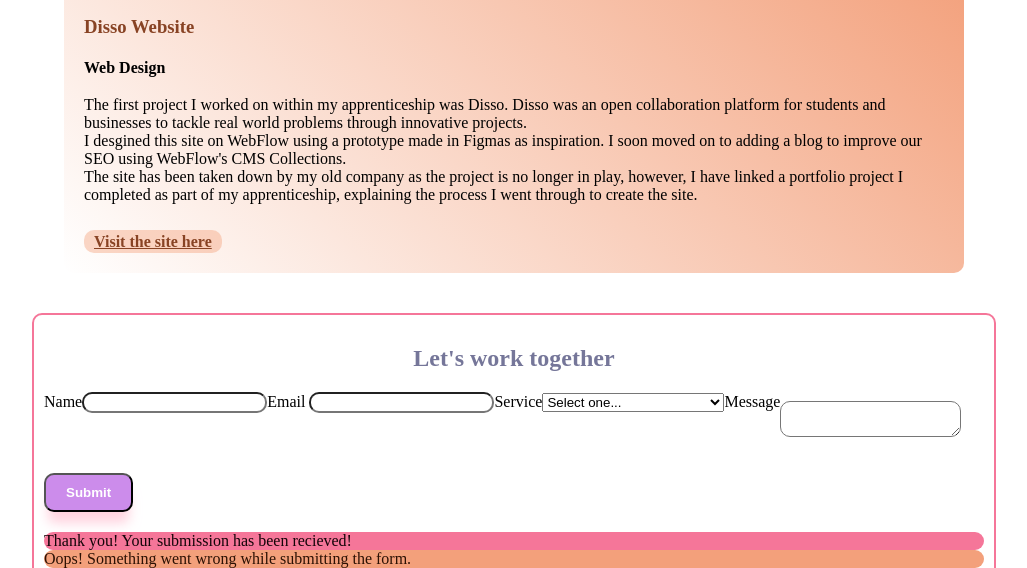
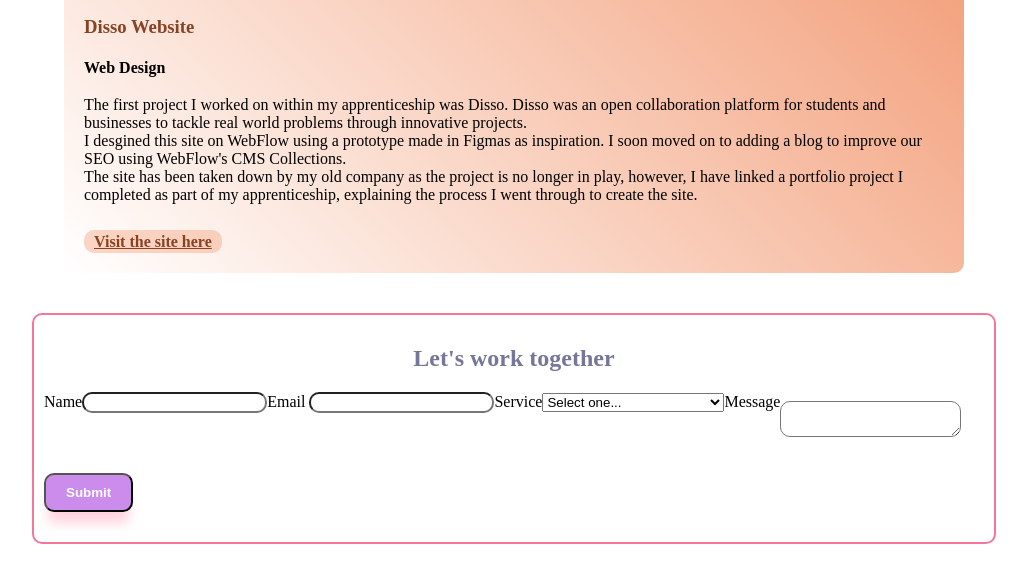
Before and after one commit to eviejennings/Portfolio, a plain HTML site: page index.html in a window 1280 px wide. Shown: the part 1354-1922 px from the top of the page, without its empty margins (126-1153 px from the left). Drawn offline with Linux system fonts and the light colour scheme.

Commit message:
remove success and error message from form

```diff
--- a/index.html
+++ b/index.html
@@ -211,12 +211,6 @@
               data-wait="Please wait..."
               class="submit-button button w-button" />
           </form>
-          <div class="success-message w-form-done">
-            <div>Thank you! Your submission has been recieved!</div>
-          </div>
-          <div class="error-message w-form-fail">
-            <div>Oops! Something went wrong while submitting the form.</div>
-          </div>
         </div>
       </div>
     </section>
--- a/src/style.css
+++ b/src/style.css
@@ -219,16 +219,6 @@
 .text-field-3 {
   border-radius: 10px;
 }
-.success-message {
-  color: #130408;
-  background-color: #f57699;
-  border-radius: 10px;
-}
-.error-message {
-  color: #2c1104;
-  background-color: #f3a07b;
-  border-radius: 10px;
-}
 .heading-7 {
   color: #757699;
   text-align: center;
```
